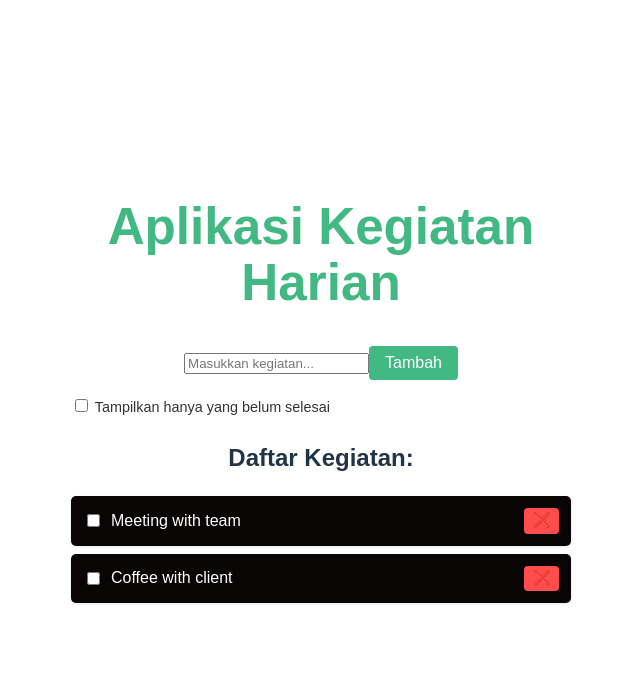
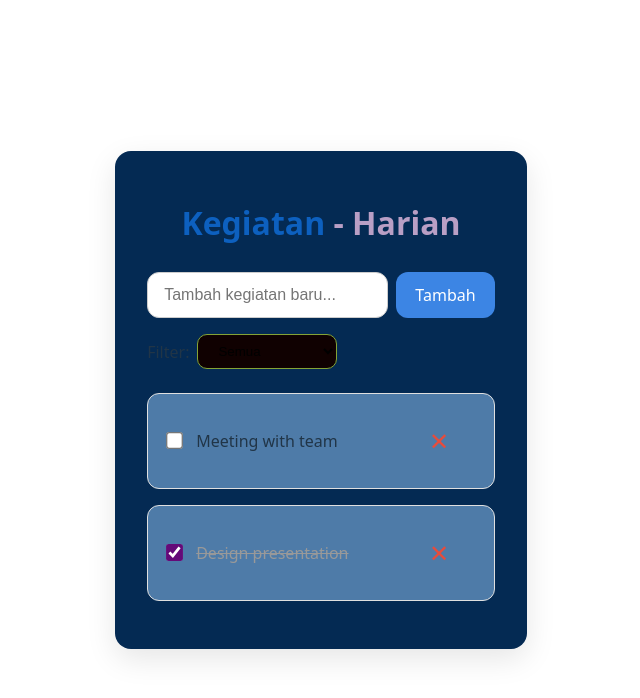
Before and after one commit to kenti758/32-uts-233510449, a Vue app: page / in a window 1280 px wide. Shown: the top 698 px of the page, without its empty margins (319-959 px from the left). Built offline with nearby package versions, Linux system fonts and the light colour scheme.

Commit message:
Buat tampilan aplikasi semenarik mungkin (ditambah CSS yang enak dipandang mata)

```diff
--- a/src/App.vue
+++ b/src/App.vue
@@ -1,154 +1,213 @@
 <script setup>
-import { ref, computed } from "vue";
+import { ref, computed } from "vue"
 
-// Daftar kegiatan (dengan properti 'done')
 const activities = ref([
   { id: 1, name: "Meeting with team", done: false },
-  { id: 2, name: "Coffee with client", done: false },
-]);
+  { id: 2, name: "Design presentation", done: true },
+])
 
-// Input kegiatan baru
-const newActivity = ref("");
+const newActivity = ref("")
+const filterStatus = ref("all")
 
-// Filter aktif: true = tampilkan hanya yang belum selesai
-const showOnlyUndone = ref(false);
+const addActivity = () => {
+  const name = newActivity.value.trim()
+  if (name) {
+    activities.value.unshift({
+      id: Date.now(),
+      name,
+      done: false,
+    })
+    newActivity.value = ""
+  }
+}
 
-// Fungsi menambah kegiatan
-const addActivity = () => {
-  if (newActivity.value.trim() !== "") {
-    activities.value.push({
-      id: Date.now(),
-      name: newActivity.value,
-      done: false,
-    });
-    newActivity.value = "";
-  }
-};
+const removeActivity = (id) => {
+  activities.value = activities.value.filter(a => a.id !== id)
+}
 
-// Fungsi menghapus kegiatan
-const removeActivity = (id) => {
-  activities.value = activities.value.filter(activity => activity.id !== id);
-};
-
-// Data kegiatan yang akan ditampilkan (tergantung filter)
 const filteredActivities = computed(() => {
-  return showOnlyUndone.value
-    ? activities.value.filter(activity => !activity.done)
-    : activities.value;
-});
+  if (filterStatus.value === "done") return activities.value.filter(a => a.done)
+  if (filterStatus.value === "undone") return activities.value.filter(a => !a.done)
+  return activities.value
+})
 </script>
 
 <template>
-  <div class="container">
-    <h1>Aplikasi Kegiatan Harian</h1>
+  <div class="wrapper">
+    <header>
+      <h1><span>Kegiatan</span> - Harian</h1>
+    </header>
 
-    <!-- Form input -->
-    <div class="form">
-      <input v-model="newActivity" placeholder="Masukkan kegiatan..." />
+    <section class="input-area">
+      <input v-model="newActivity" placeholder="Tambah kegiatan baru..." @keyup.enter="addActivity" />
       <button @click="addActivity">Tambah</button>
-    </div>
+    </section>
 
-    <!-- Filter -->
-    <div class="filter">
-      <label>
-        <input type="checkbox" v-model="showOnlyUndone" />
-        Tampilkan hanya yang belum selesai
-      </label>
-    </div>
+    <section class="filter-area">
+      <label>Filter:</label>
+      <select v-model="filterStatus">
+        <option value="all">Semua</option>
+        <option value="undone">Belum Selesai</option>
+        <option value="done">Selesai</option>
+      </select>
+    </section>
 
-    <!-- Daftar kegiatan -->
-    <h2>Daftar Kegiatan:</h2>
-    <ul>
-      <li v-for="activity in filteredActivities" :key="activity.id">
-        <label class="checkbox-label">
-          <input type="checkbox" v-model="activity.done" />
-          <span :class="{ done: activity.done }">{{ activity.name }}</span>
-        </label>
-        <button class="delete" @click="removeActivity(activity.id)">❌</button>
-      </li>
-    </ul>
+    <section class="list-area">
+      <transition-group name="fade" tag="ul">
+        <li v-for="activity in filteredActivities" :key="activity.id" class="card">
+          <label class="checkbox">
+            <input type="checkbox" v-model="activity.done" />
+            <span :class="{ done: activity.done }">{{ activity.name }}</span>
+          </label>
+          <button class="delete" @click="removeActivity(activity.id)">✕</button>
+        </li>
+      </transition-group>
+
+      <p v-if="filteredActivities.length === 0" class="empty">Tidak ada kegiatan</p>
+    </section>
   </div>
 </template>
 
 <style scoped>
-.container {
-  max-width: 500px;
-  margin: 2em auto;
-  font-family: Arial, sans-serif;
-  text-align: center;
+/* Reset dan dasar */
+* {
+  box-sizing: border-box;
+}
+body {
+  margin: 0;
+  font-family: 'Segoe UI', sans-serif;
+  background: #5e0606;
+  color: #6a0606;
 }
 
-h1 {
-  color: #42b883;
+.wrapper {
+  max-width: 700px;
+  margin: 3rem auto;
+  background: rgb(4, 42, 83);
+  border-radius: 16px;
+  padding: 2rem;
+  box-shadow: 0 10px 30px rgba(0, 0, 0, 0.1);
 }
 
-.form {
-  margin-bottom: 1em;
+/* Header */
+header {
+  text-align: center;
+  margin-bottom: 2rem;
+}
+header h1 {
+  font-size: 2rem;
+  color: #b99fc5;
+}
+header span {
+  color: #0d60bf;
+  font-weight: 700;
 }
 
-input[type="text"] {
-  padding: 0.5em;
-  width: 60%;
-  margin-right: 0.5em;
+/* Input */
+.input-area {
+  display: flex;
+  gap: 0.5rem;
+  margin-bottom: 1rem;
+}
+.input-area input {
+  flex: 1;
+  padding: 0.75rem 1rem;
   border: 1px solid #ccc;
-  border-radius: 4px;
+  border-radius: 12px;
+  font-size: 1rem;
+}
+.input-area button {
+  padding: 0.75rem 1.2rem;
+  background: #3c85e4;
+  color: white;
+  border: none;
+  border-radius: 12px;
+  cursor: pointer;
+  transition: 0.3s;
+}
+.input-area button:hover {
+  background: #379f6e;
 }
 
-button {
-  padding: 0.5em 1em;
-  background-color: #42b883;
-  color: white;
-  border: none;
-  border-radius: 4px;
-  cursor: pointer;
+/* Filter */
+.filter-area {
+  display: flex;
+  align-items: center;
+  gap: 0.5rem;
+  margin-bottom: 1.5rem;
+}
+.filter-area select {
+  padding: 0.5rem 1rem;
+  border-radius: 10px;
+  border: 1px solid #84a336;
+  background-color: #100101;
 }
 
-.filter {
-  margin-bottom: 1.5em;
-  text-align: left;
-  font-size: 0.9em;
-  color: #333;
-}
-
-ul {
+/* List area */
+.list-area ul {
   list-style: none;
   padding: 0;
-  text-align: left;
+  margin: 0;
 }
-
-li {
-  background: #0a0505;
-  color: white;
-  margin: 0.5em 0;
-  padding: 0.75em;
-  border-radius: 5px;
-  box-shadow: 0 1px 3px rgba(0, 0, 0, 0.1);
+.card {
+  background: #4e7ba8;
+  border: 1px solid #e0e0e0;
+  padding: 1rem;
+  margin-bottom: 1rem;
+  border-radius: 12px;
   display: flex;
   justify-content: space-between;
   align-items: center;
+  transition: all 0.3s ease;
+}
+.card:hover {
+  box-shadow: 0 4px 12px rgba(0, 0, 0, 0.05);
 }
 
-.checkbox-label {
+/* Checkbox */
+.checkbox {
   display: flex;
   align-items: center;
-  gap: 0.5em;
+  gap: 0.75rem;
   flex: 1;
 }
-
+.checkbox input[type="checkbox"] {
+  transform: scale(1.3);
+  accent-color: #640a78;
+}
 .done {
   text-decoration: line-through;
-  color: #aaa;
-  transition: all 0.3s ease;
-  opacity: 0.7;
+  color: #999;
+  transition: all 0.3s;
 }
 
+/* Delete */
 .delete {
-  background-color: #ff4d4d;
-  padding: 0.3em 0.6em;
+  background: none;
   border: none;
-  border-radius: 4px;
-  color: white;
-  font-size: 0.9em;
+  color: #e74c3c;
+  font-size: 1.5rem;
   cursor: pointer;
 }
+.delete:hover {
+  color: #c0392b;
+}
+
+/* Empty state */
+.empty {
+  text-align: center;
+  margin-top: 1rem;
+  color: #aaa;
+}
+
+/* Animasi */
+.fade-enter-active,
+.fade-leave-active {
+  transition: all 0.4s ease;
+}
+.fade-enter-from,
+.fade-leave-to {
+  opacity: 0;
+  transform: translateY(10px);
+}
 </style>
```
